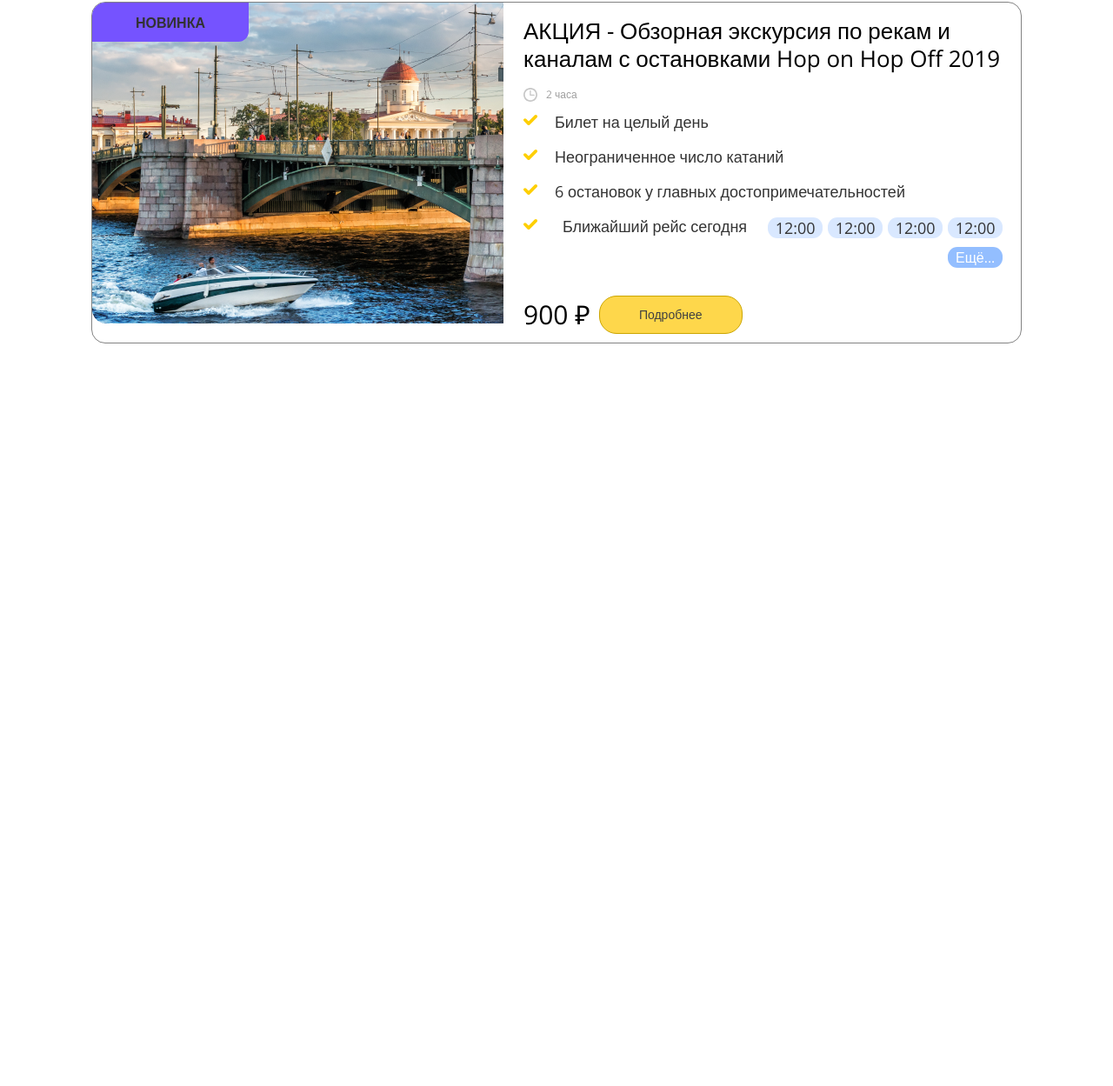
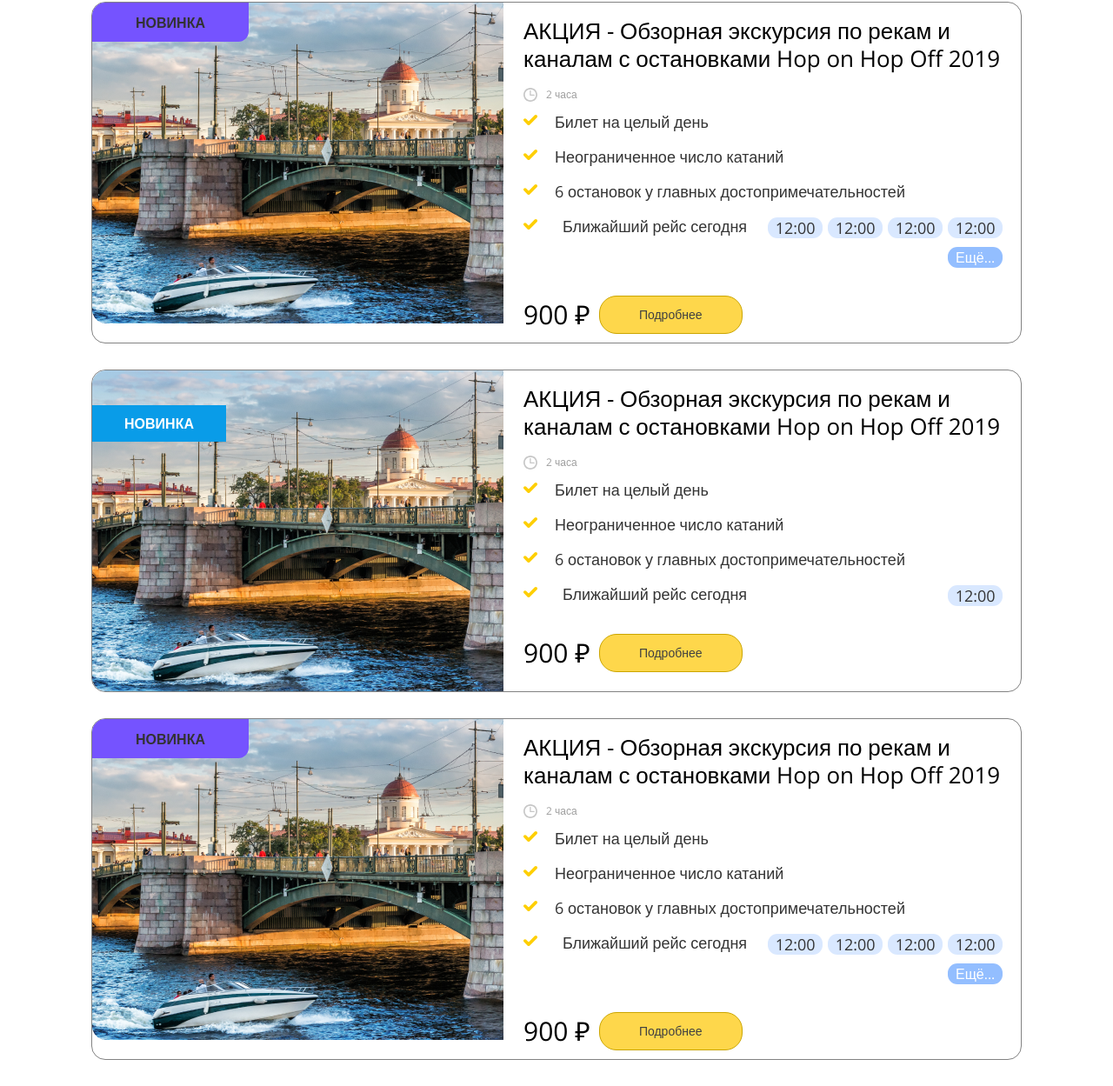
Before and after one commit to DmitriyBartenev/nevatrip, a website: page index.html in a window 1280 px wide. Shown: the part 451-1700 px from the top of the page at 87% size. Before the commit the page ends 876 px from the top, so only its background shows below. Drawn offline with nearby package versions, Linux system fonts and the light colour scheme.

Commit message:
fix bug with buttons

```diff
--- a/index.html
+++ b/index.html
@@ -40,6 +40,9 @@
                                 <li class="time__item">12:00</li>
                                 <li class="time__item">12:00</li>
                                 <li class="time__item">12:00</li>
+                                <li class="time__item">12:00</li>
+                                <li class="time__item">12:00</li>
+                                <button class="add_more">Ещё...</button>
                             </ul>
                         </div>
                     </li>
@@ -90,6 +93,101 @@
                                 <li class="time__item">12:00</li>
                                 <li class="time__item">12:00</li>
                                 <li class="time__item">12:00</li>
+                                <li class="time__item">12:00</li>
+                                <li class="time__item">12:00</li>
+                                <li class="time__item">12:00</li>
+                                <li class="time__item">12:00</li>
+                                <li class="time__item">12:00</li>
+                                <button class="add_more">Ещё...</button>
+                            </ul>
+                        </div>
+                    </li>
+                </ul>
+            </div>
+            <div class="card__footer">
+                <div class="card__footer__cost">
+                    <div class="price">900 ₽</div>
+                </div>
+                <button class="card__footer__button">Подробнее</button>
+            </div>
+        </div>
+    </div>
+    <div class = "card">
+        <div>
+            <div class = "card__img">
+                <div class = "latest">
+                    Новинка
+                </div>
+            </div>
+        </div>
+        <div class="card__content">
+            <div class="time__wrapper">
+                <div class="card__time">
+                    <img src = "assets/clock-circular-outline.svg" alt = "clock" width = "16" height = "16" />
+                    <p>2 часа</p>
+                </div>
+                <div class="card__discount">
+                    АКЦИЯ - Обзорная экскурсия по рекам и каналам  с остановками Hop on Hop Off 2019
+                </div>
+            </div>
+            <div class="card__list">
+                <ul>
+                    <li>Билет на целый день</li>
+                    <li>Неограниченное число катаний</li>
+                    <li>6 остановок у главных достопримечательностей</li>
+                    <li>
+                        Ближайший рейс сегодня
+                        <div class="card__schedule">
+                            <ul class="time">
+                                <li class="time__item">12:00</li>
+                                <button class="add_more">Ещё...</button>
+                            </ul>
+                        </div>
+                    </li>
+                </ul>
+            </div>
+            <div class="card__footer">
+                <div class="card__footer__cost">
+                    <div class="price">900 ₽</div>
+                </div>
+                <button class="card__footer__button">Подробнее</button>
+            </div>
+        </div>
+    </div>
+    <div class = "card">
+        <div>
+            <div class = "card__img">
+                <div class = "newest">
+                    Новинка
+                </div>
+            </div>
+        </div>
+        <div class="card__content">
+            <div class="time__wrapper">
+                <div class="card__time">
+                    <img src = "assets/clock-circular-outline.svg" alt = "clock" width = "16" height = "16" />
+                    <p>2 часа</p>
+                </div>
+                <div class="card__discount">
+                    АКЦИЯ - Обзорная экскурсия по рекам и каналам  с остановками Hop on Hop Off 2019
+                </div>
+            </div>
+            <div class="card__list">
+                <ul>
+                    <li>Билет на целый день</li>
+                    <li>Неограниченное число катаний</li>
+                    <li>6 остановок у главных достопримечательностей</li>
+                    <li>
+                        Ближайший рейс сегодня
+                        <div class="card__schedule">
+                            <ul class="time">
+                                <li class="time__item">12:00</li>
+                                <li class="time__item">12:00</li>
+                                <li class="time__item">12:00</li>
+                                <li class="time__item">12:00</li>
+                                <li class="time__item">12:00</li>
+                                <li class="time__item">12:00</li>
+                                <button class="add_more">Ещё...</button>
                             </ul>
                         </div>
                     </li>
--- a/script.js
+++ b/script.js
@@ -1,11 +1,10 @@
-var list = document.querySelector('.time');
-var listItem = document.querySelector('.time').querySelectorAll('li');
-
-
 var time = document.querySelectorAll('.time');
 var timeItem = document.querySelectorAll('.time__item');
+var button = document.querySelector('.add_more');
 
-time.forEach((ul) => {
+var timeElem = document.querySelector('.time')
+
+/* time.forEach((ul,id) => {
     var button = ul.appendChild(document.createElement('button'));
     button.classList.add('add_more');
     button.innerHTML = 'Ещё...';
@@ -16,4 +15,22 @@ time.forEach((ul) => {
             buttons.forEach(button => button.remove())
         })
     })
+}) */
+
+time.forEach(ul => {
+
+    var children = ul.children;
+    var lastChild = ul.lastElementChild
+
+    if(children.length < 6){
+        lastChild.style.display = 'none';
+    }
+
+    lastChild.addEventListener('click', () => {
+
+        for(let i = 0; i <= children.length; i++){
+            children[i].classList.add('open');
+            lastChild.remove();
+        }
+    })
 })
```
